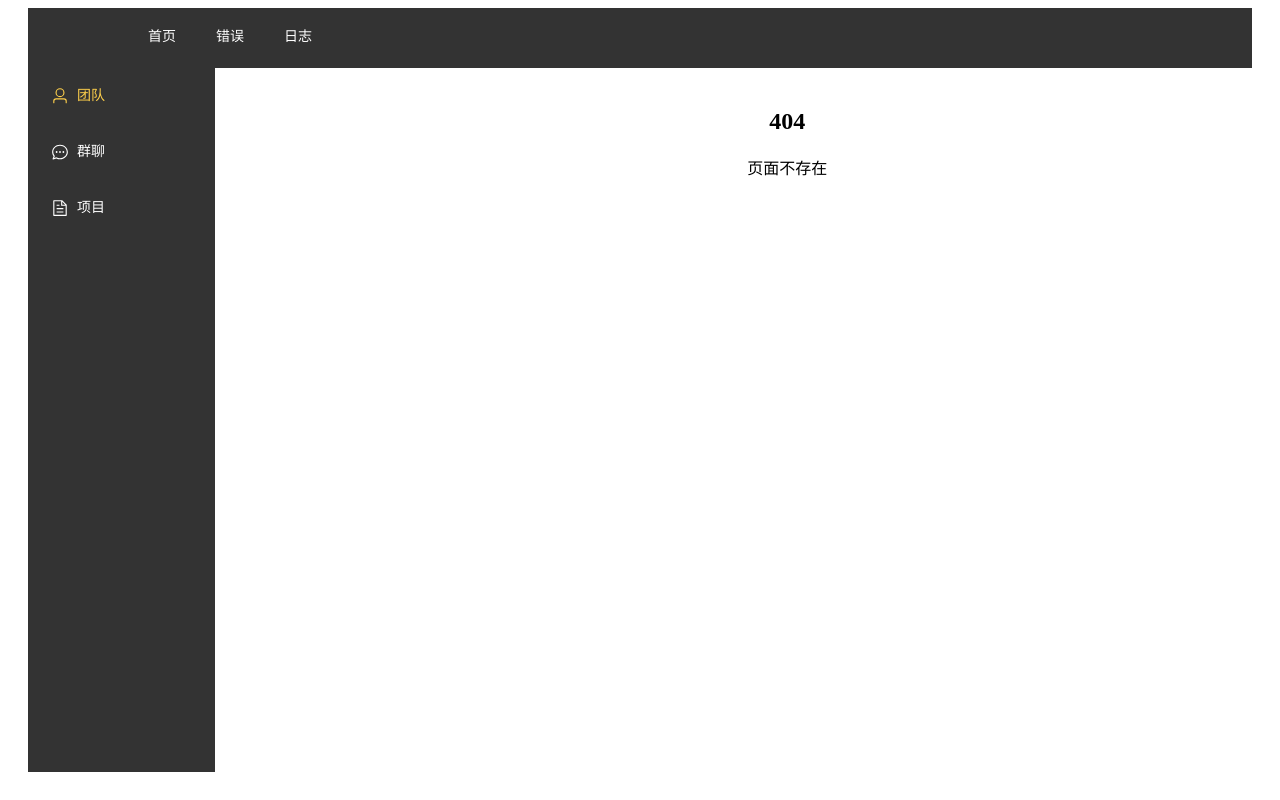
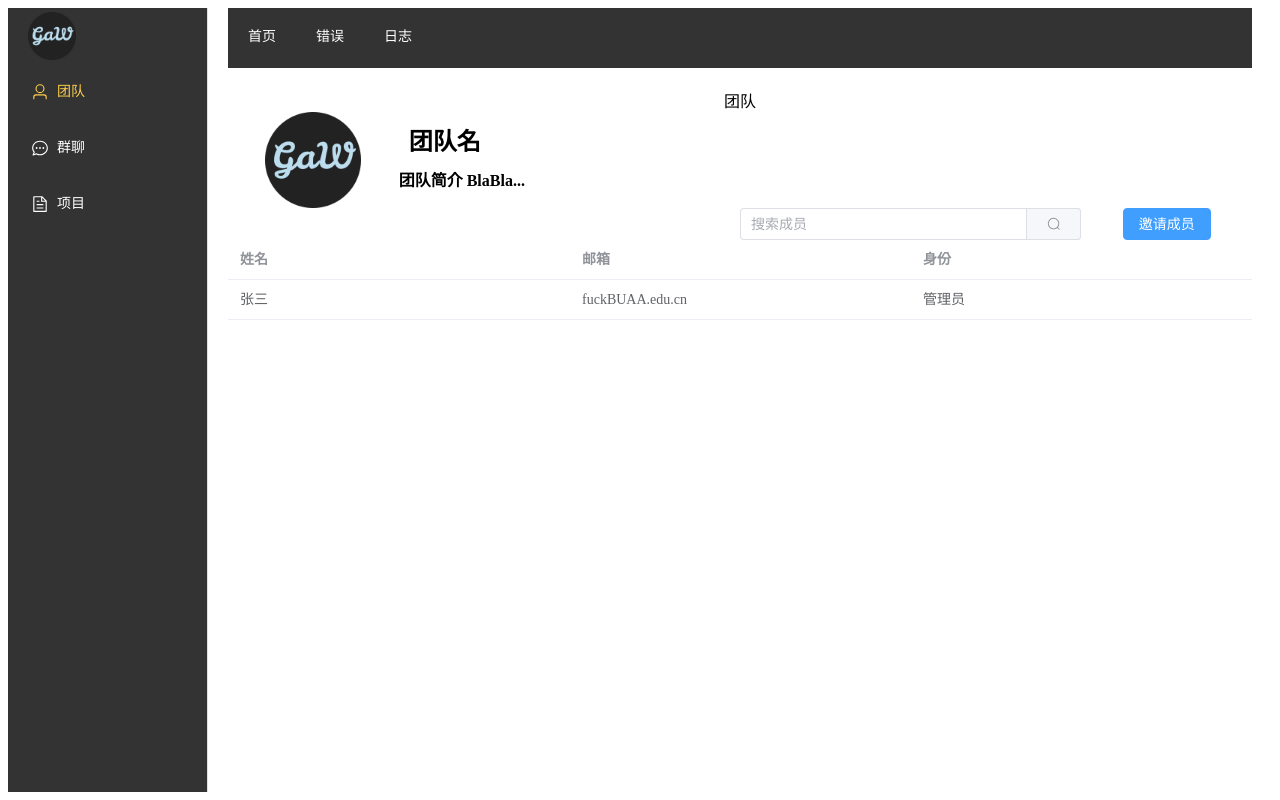
Before and after one commit to BUAA-2121Unknown/MoBook-Frontend, a Vue app: page /team in a window 1280 px wide. Before the commit this address had no page. Built offline with nearby package versions, Linux system fonts and the light colour scheme.

Commit message:
add team home page

```diff
--- a/src/layouts/basic/index.vue
+++ b/src/layouts/basic/index.vue
@@ -4,12 +4,14 @@ import Sider from '@/layouts/components/sider/Basic.vue'
 </script>
 
 <template>
-  <Header></Header>
   <el-container>
     <Sider></Sider>
-    <el-main>
-      <router-view></router-view>
-    </el-main>
+    <el-container>
+      <el-header><Header /></el-header>
+      <el-main>
+        <router-view></router-view>
+      </el-main>
+    </el-container>
   </el-container>
 </template>
 
--- a/src/layouts/components/header/index.vue
+++ b/src/layouts/components/header/index.vue
@@ -1,5 +1,4 @@
 <template>
-  <el-header>
   <div class="header-menu-wrapper">
     <div class="container">
       <el-menu mode="horizontal" :default-active="$route.path" router
@@ -18,7 +17,6 @@
       </el-menu>
     </div>
   </div>
-  </el-header>
 </template>
 
 <script>
--- a/src/layouts/components/sider/Basic.vue
+++ b/src/layouts/components/sider/Basic.vue
@@ -1,39 +1,37 @@
 <script setup>
-const handleOpen = (key, keyPath) => {
-  console.log(key, keyPath)
-}
-const handleClose = (key, keyPath) => {
-  console.log(key, keyPath)
-}
+const teamID = 1
 </script>
 
 <template>
-  <div class="response-sider">
-    <el-aside>
+  <el-aside width="200px">
     <el-menu
       active-text-color="#ffd04b"
       background-color="#333333"
       class="el-menu-vertical-demo"
-          default-active="1"
+      :default-active="$route.path"
+      router
       text-color="#fff"
-          @open="handleOpen"
-          @close="handleClose"
     >
-          <el-menu-item index="1">
+      <el-menu-item index="/">
+        <div class="logo">
+          <img src="@/assets/logo.png" style="height: 100%" />
+        </div>
+      </el-menu-item>
+
+      <el-menu-item index="/team" :route="{ path: '/team', query: {teamID: teamID}}">
         <el-icon><User /></el-icon>
         <span>团队</span>
       </el-menu-item>
-          <el-menu-item index="2">
+      <el-menu-item index="/chat" :route="{ path: '/chat', query: {teamID: teamID}}">
         <el-icon><ChatDotRound /></el-icon>
         <span>群聊</span>
       </el-menu-item>
-          <el-menu-item index="3">
+      <el-menu-item index="/project" :route="{ path: '/project', query: {teamID: teamID}}">
         <el-icon><Document /></el-icon>
         <span>项目</span>
       </el-menu-item>
     </el-menu>
   </el-aside>
-  </div>
 </template>
 
 <style scoped>
@@ -47,6 +45,15 @@ const handleClose = (key, keyPath) => {
 }
 
 .el-menu {
-  height: 88vh;
+  height: 98vh;
+}
+
+.logo {
+  height: 48px;
+  line-height: 24px;
+  color: var(--el-text-color-primary);
+  font-size: 24px;
+  text-align: center;
+  background-color: #333333;
 }
 </style>
--- a/src/router/routers/modules/home.js
+++ b/src/router/routers/modules/team.js
@@ -2,20 +2,21 @@ import {
   LAYOUT,
 } from '@/router/constant'
 
-const home = {
+const team = {
   path: '/',
   name: 'Root',
+  redirect: '/team',
   component: LAYOUT,
   children: [
     {
-      path: '',
-      name: 'Home',
+      path: 'team',
+      name: 'Team',
       component: () => import('@/views/home/Home.vue'),
       meta: {
-        title: 'Home',
+        title: 'Team',
       },
     }
   ],
 }
 
-export default home
+export default team
--- a/src/styles/element/index.scss
+++ b/src/styles/element/index.scss
@@ -17,5 +17,5 @@
 
 .container {
   margin: auto;
-  padding: 0 20px;
+  // padding: 0 20px;
 }
--- /dev/null
+++ b/src/views/home/Default.vue
@@ -0,0 +1,102 @@
+<template>
+  <div>
+    团队
+  </div>
+
+  <el-row>
+    <el-col :span="4">
+      <div class="avatar-wrapper">
+        <img src="@/assets/logo.png" style="height: 100%" />
+      </div>
+    </el-col>
+    <el-col :span="20">
+      <el-row class="row-wrapper">
+        <span class="teamName">
+          {{ teamName }}
+        </span>
+      </el-row>
+      <el-row>
+        <span class="teamIntro">
+          {{ teamIntro }}
+        </span>
+      </el-row>
+    </el-col>
+  </el-row>
+
+  <div>
+    <el-row>
+      <el-col :span="12"></el-col>
+      <el-col :span="8">
+        <div class="searchBar">
+          <el-input
+            v-model="searchedInput"
+            placeholder="搜索成员"
+            class="input-with-select"
+          >
+            <template #append>
+              <el-icon><Search /></el-icon>
+            </template>
+          </el-input>
+        </div>
+      </el-col>
+      <el-col :span="4">
+        <el-button type="primary" @click="inviteUser">邀请成员</el-button>
+      </el-col>
+    </el-row>
+
+    <el-table :data="coWorkerList">
+      <el-table-column prop="name" label="姓名" />
+      <el-table-column prop="email" label="邮箱" />
+      <el-table-column prop="role" label="身份" />
+    </el-table>
+  </div>
+</template>
+
+<script>
+export default {
+  name: 'DefaultHome',
+
+  data() {
+    return {
+      searchedInput: "",
+      coWorkerList: [
+        {
+          name: '张三',
+          email: 'fuckBUAA.edu.cn',
+          role: '管理员',
+        }
+      ],
+      teamName:  '团队名',
+      teamIntro: '团队简介 BlaBla...',
+    }
+  },
+
+  methods: {
+    inviteUser() {
+      console.log('inviteUser')
+    },
+  },
+}
+</script>
+
+<style scoped>
+.row-wrapper {
+  padding: 10px;
+}
+.avatar-wrapper {
+  height: 96px;
+  line-height: 96px;
+  color: var(--el-text-color-primary);
+  text-align: center;
+}
+
+.teamName {
+  font-size: 24px;
+  font-weight: bold;
+}
+
+.teamIntro {
+  font-size: 16px;
+  font-weight: bold;
+}
+</style>
--- a/src/views/home/Home.vue
+++ b/src/views/home/Home.vue
@@ -1,6 +1,16 @@
+<script setup>
+import DefaultHome from './Default.vue'
+import NoOrgHome from './NoOrg.vue'
+
+const noOrg = false // TODO: useStore needed
+</script>
+
 <template>
-  <div class="container">
-    Home
+  <div v-if="noOrg" class="container">
+    <NoOrgHome />
+  </div>
+  <div v-else class="container">
+    <DefaultHome />
   </div>
 </template>
 
@@ -11,7 +21,7 @@ export default {
 </script>
 
 <style scoped>
-  .container {
-    text-align: center;
-  }
+.container {
+  text-align: center;
+}
 </style>
--- /dev/null
+++ b/src/views/home/NoOrg.vue
@@ -0,0 +1,12 @@
+<template>
+  NoOrg
+</template>
+
+<script>
+export default {
+  name: 'NoOrgHome',
+}
+</script>
+
+<style scoped>
+</style>
```
Also changed, not shown: src/layouts/project/index.vue (+6 -4 lines), src/assets/logo.png (added). Lines whose indentation alone changed are shown as unchanged.
